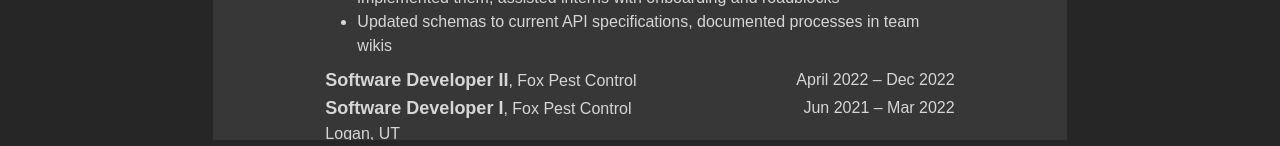
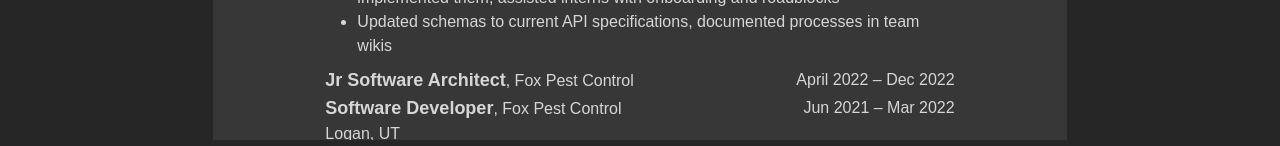
Before and after one commit to lrfalslev/lrfalslev-portfolio, a SvelteKit app: page /resume in a window 1280 px wide. Shown: the part 596-742 px from the top of the page. Built offline with nearby package versions, Linux system fonts and the light colour scheme.

Commit message:
update resume

```diff
--- a/src/routes/resume/components/Resume.svelte
+++ b/src/routes/resume/components/Resume.svelte
@@ -36,7 +36,7 @@
 			{@render experience({
 				company: 'Fox Pest Control',
 				location: 'Logan, UT',
-				titles: ['Software Developer II', 'Software Developer I'],
+				titles: ['Jr Software Architect', 'Software Developer'],
 				tenures: ['April 2022 – Dec 2022', 'Jun 2021 – Mar 2022'],
 				points: [
 					'Refactored payroll processing service to decrease processing time by 50%',
@@ -79,7 +79,7 @@
 		<div>
 			{@render project({
 				name: 'Personal Portfolio',
-				stack: 'Sveltekit, Tailwind, TypeScript, DaisyUI',
+				stack: 'Sveltekit, Tailwind, TypeScript',
 				link: 'https://github.com/lrfalslev/lrfalslev-portfolio',
 				points: [
 					'Designed and coded a responsive personal portfolio with Sveltekit',
```
Also changed, not shown: 1 other file (tests, documents, lock files or other folders).
